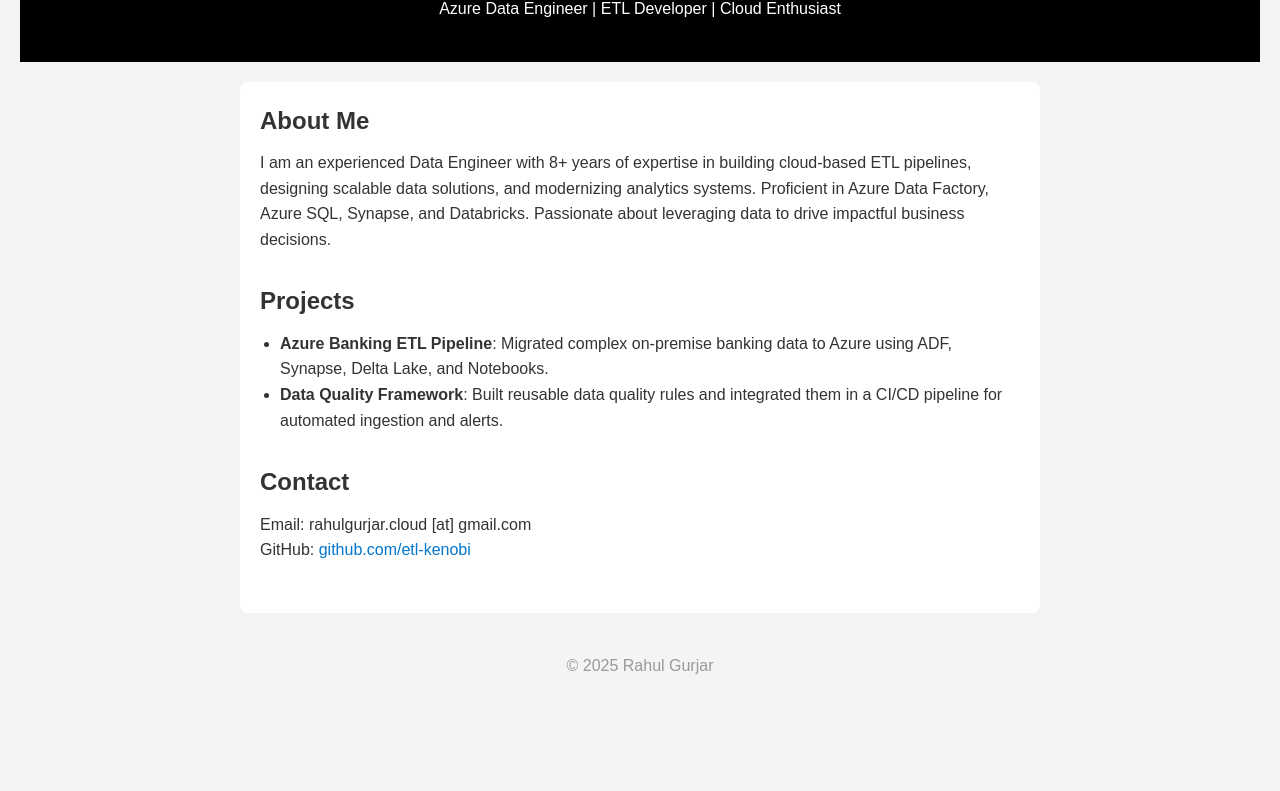
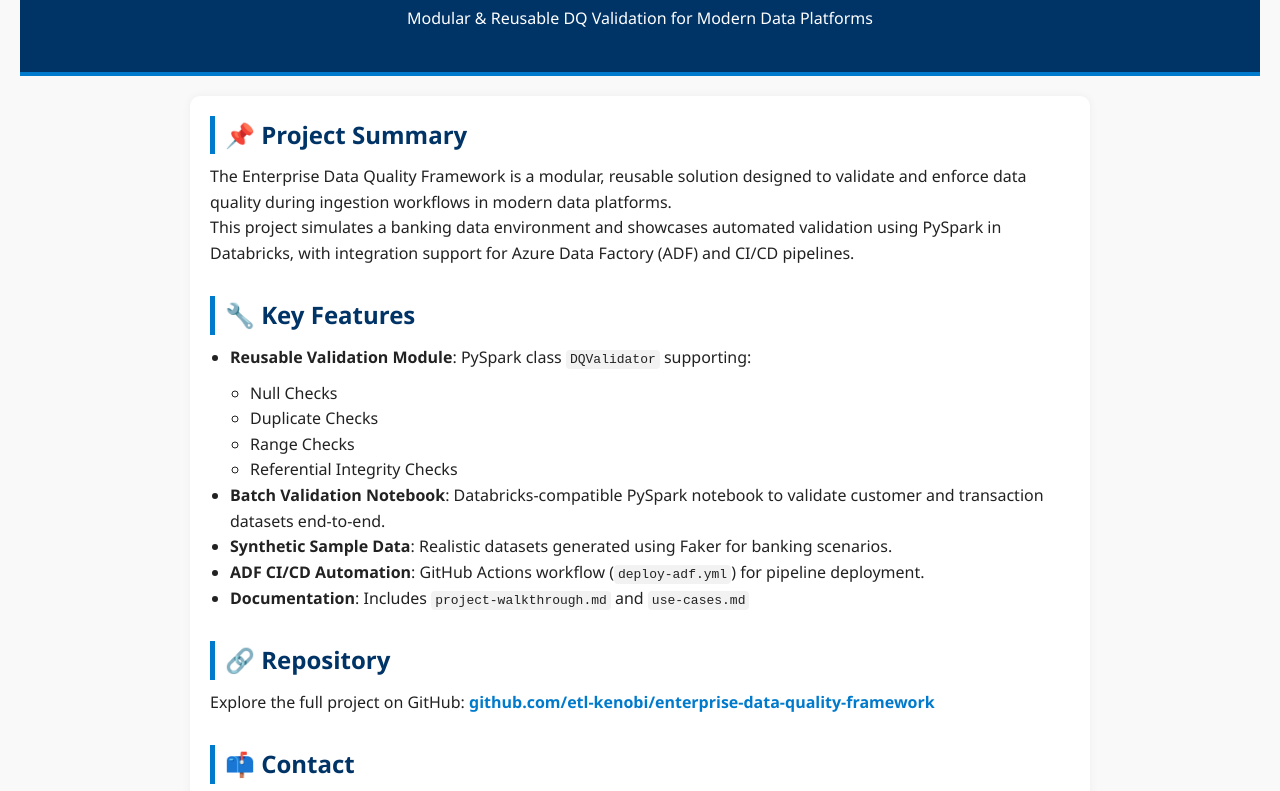
Before and after one commit to etl-kenobi/enterprise-data-quality-framework, a plain HTML site: page public/index.html in a window 1280 px wide. Shown: the part 128-919 px from the top of the page. Before the commit the page ends 826 px from the top, so only its background shows below. Drawn offline with Linux system fonts and the light colour scheme.

Commit message:
public folder push for build and deployment

```diff
--- a/public/index.html
+++ b/public/index.html
@@ -4,34 +4,53 @@
 <head>
     <meta charset="UTF-8">
     <meta name="viewport" content="width=device-width, initial-scale=1.0">
-    <title>Rahul Gurjar | Data Engineer</title>
+    <title>Enterprise Data Quality Framework</title>
     <link rel="stylesheet" href="style.css">
 </head>
 <body>
     <header>
-        <h1>Rahul Gurjar</h1>
-        <p>Azure Data Engineer | ETL Developer | Cloud Enthusiast</p>
+        <h1>Enterprise Data Quality Framework</h1>
+        <p>Modular & Reusable DQ Validation for Modern Data Platforms</p>
     </header>
     <main>
         <section id="about">
-            <h2>About Me</h2>
-            <p>I am an experienced Data Engineer with 8+ years of expertise in building cloud-based ETL pipelines, designing scalable data solutions, and modernizing analytics systems. Proficient in Azure Data Factory, Azure SQL, Synapse, and Databricks. Passionate about leveraging data to drive impactful business decisions.</p>
+            <h2>📌 Project Summary</h2>
+            <p>The Enterprise Data Quality Framework is a modular, reusable solution designed to validate and enforce data quality during ingestion workflows in modern data platforms.</p>
+            <p>This project simulates a banking data environment and showcases automated validation using PySpark in Databricks, with integration support for Azure Data Factory (ADF) and CI/CD pipelines.</p>
         </section>
-        <section id="projects">
-            <h2>Projects</h2>
+        <section id="features">
+            <h2>🔧 Key Features</h2>
             <ul>
-                <li><strong>Azure Banking ETL Pipeline</strong>: Migrated complex on-premise banking data to Azure using ADF, Synapse, Delta Lake, and Notebooks.</li>
-                <li><strong>Data Quality Framework</strong>: Built reusable data quality rules and integrated them in a CI/CD pipeline for automated ingestion and alerts.</li>
+                <li><strong>Reusable Validation Module</strong>: PySpark class <code>DQValidator</code> supporting:
+                    <ul>
+                        <li>Null Checks</li>
+                        <li>Duplicate Checks</li>
+                        <li>Range Checks</li>
+                        <li>Referential Integrity Checks</li>
+                    </ul>
+                </li>
+                <li><strong>Batch Validation Notebook</strong>: Databricks-compatible PySpark notebook to validate customer and transaction datasets end-to-end.</li>
+                <li><strong>Synthetic Sample Data</strong>: Realistic datasets generated using Faker for banking scenarios.</li>
+                <li><strong>ADF CI/CD Automation</strong>: GitHub Actions workflow (<code>deploy-adf.yml</code>) for pipeline deployment.</li>
+                <li><strong>Documentation</strong>: Includes <code>project-walkthrough.md</code> and <code>use-cases.md</code></li>
             </ul>
         </section>
+        <section id="links">
+            <h2>🔗 Repository</h2>
+            <p>Explore the full project on GitHub:
+                <a href="https://github.com/etl-kenobi/enterprise-data-quality-framework" target="_blank">
+                    github.com/etl-kenobi/enterprise-data-quality-framework
+                </a>
+            </p>
+        </section>
         <section id="contact">
-            <h2>Contact</h2>
+            <h2>📫 Contact</h2>
             <p>Email: rahulgurjar.cloud [at] gmail.com</p>
-            <p>GitHub: <a href="https://github.com/etl-kenobi" target="_blank">github.com/etl-kenobi</a></p>
+            <p>GitHub: <a href="https://github.com/etl-kenobi" target="_blank">etl-kenobi</a></p>
         </section>
     </main>
     <footer>
-        <p>© 2025 Rahul Gurjar</p>
+        <p>© 2025 Rahul Gurjar | Data Engineer</p>
     </footer>
 </body>
 </html>
--- a/public/style.css
+++ b/public/style.css
@@ -3,38 +3,44 @@
     margin: 0;
     padding: 0;
     box-sizing: border-box;
-    font-family: Arial, sans-serif;
+    font-family: 'Segoe UI', Tahoma, Geneva, Verdana, sans-serif;
 }
 
 body {
-    background-color: #f4f4f4;
-    color: #333;
+    background-color: #f9f9f9;
+    color: #222;
     line-height: 1.6;
     padding: 20px;
 }
 
 header {
-    background-color: #000;
-    color: #fff;
+    background-color: #003366;
+    color: white;
     padding: 40px 0;
     text-align: center;
+    border-bottom: 4px solid #007acc;
 }
 
 header h1 {
-    font-size: 2.5em;
+    font-size: 2.5rem;
+    margin-bottom: 10px;
 }
 
 main {
-    max-width: 800px;
+    max-width: 900px;
     margin: 20px auto;
     padding: 20px;
     background: #fff;
-    border-radius: 8px;
+    border-radius: 10px;
+    box-shadow: 0 0 10px rgba(0,0,0,0.05);
 }
 
 h2 {
     margin-bottom: 10px;
-    color: #333;
+    color: #003366;
+    font-size: 1.5rem;
+    border-left: 5px solid #007acc;
+    padding-left: 10px;
 }
 
 section {
@@ -44,15 +50,32 @@ section {
 ul {
     list-style-type: disc;
     margin-left: 20px;
+    margin-top: 10px;
+}
+
+ul ul {
+    list-style-type: circle;
 }
 
 a {
-    color: #0077cc;
+    color: #007acc;
     text-decoration: none;
+    font-weight: bold;
+}
+
+a:hover {
+    text-decoration: underline;
+}
+
+code {
+    background-color: #f2f2f2;
+    padding: 2px 4px;
+    border-radius: 4px;
+    font-family: monospace;
 }
 
 footer {
     text-align: center;
     margin-top: 40px;
-    color: #999;
+    color: #666;
 }
```
